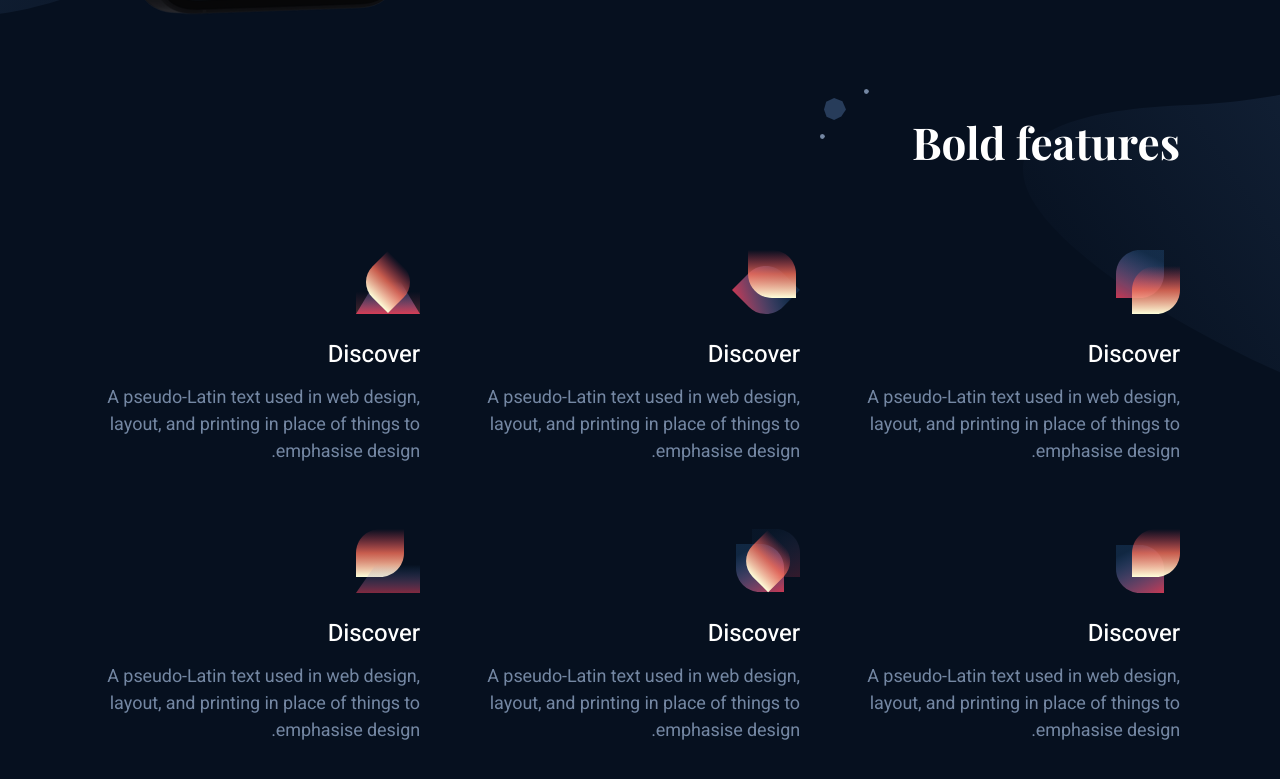
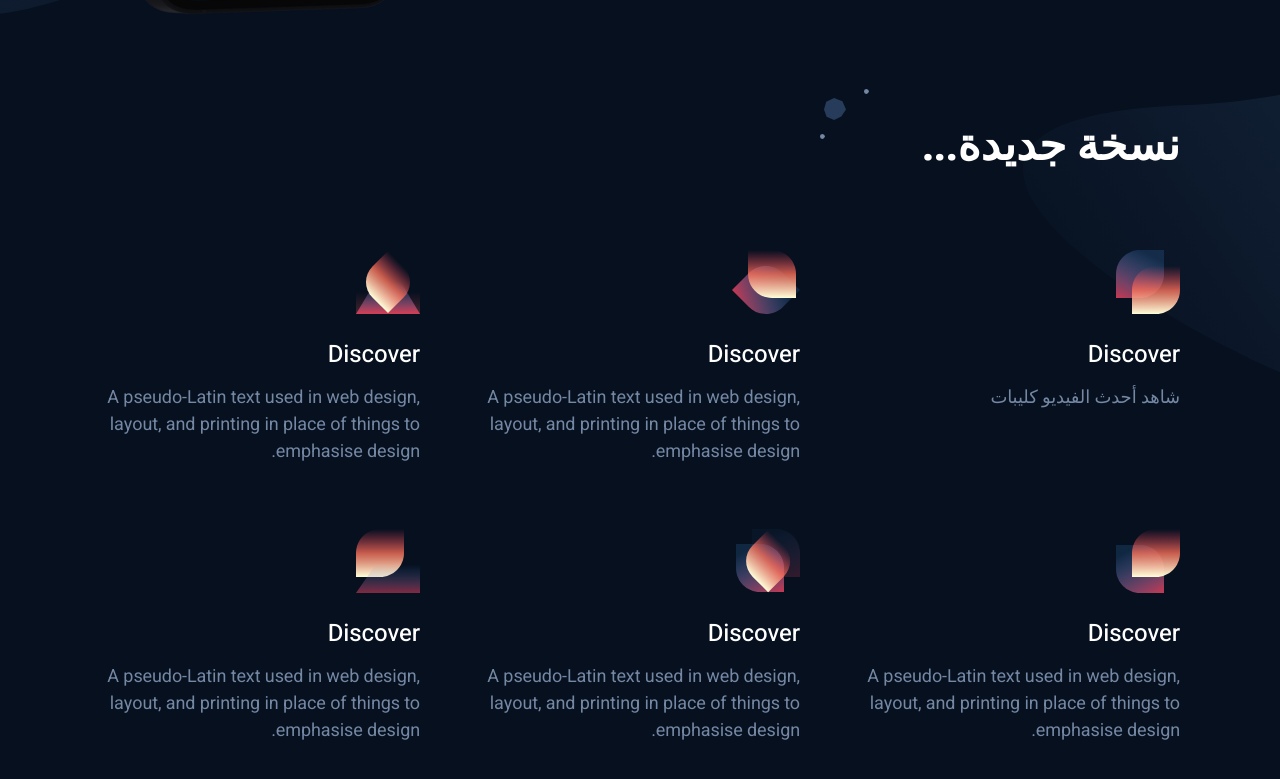
Before and after one commit to mashaelalh/mashaelalh.github.io, a website: page index.html in a window 1280 px wide. Shown: the part 814-1593 px from the top of the page. Drawn offline with nearby package versions, Linux system fonts and the light colour scheme.

Commit message:
Update index.html

```diff
--- a/index.html
+++ b/index.html
@@ -83,7 +83,7 @@
             <section class="features section">
                 <div class="container">
 					<div class="features-inner section-inner has-bottom-divider">
-						<h2 class="section-title mt-0">Bold features</h2>
+						<h2 class="section-title mt-0">نسخة جديدة...</h2>
                         <div class="features-wrap">
                             <div class="feature is-revealing">
                                 <div class="feature-inner">
@@ -107,7 +107,7 @@
 										</svg>
                                     </div>
                                     <h3 class="feature-title mt-24">Discover</h3>
-                                    <p class="text-sm mb-0">A pseudo-Latin text used in web design, layout, and printing in place of things to emphasise design.</p>
+                                    <p class="text-sm mb-0">شاهد أحدث الفيديو كليبات</p>
                                 </div>
                             </div>
 							<div class="feature is-revealing">
```
